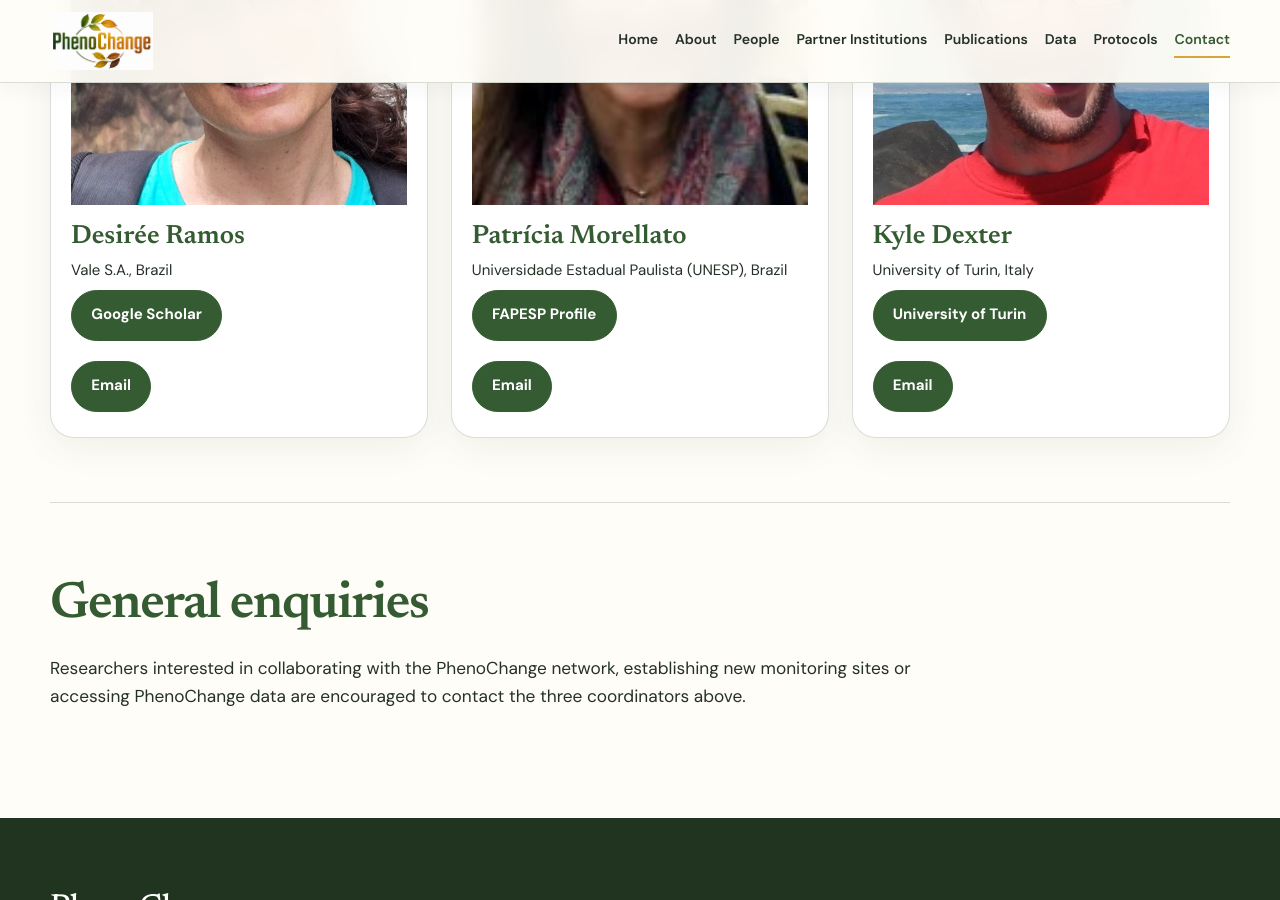
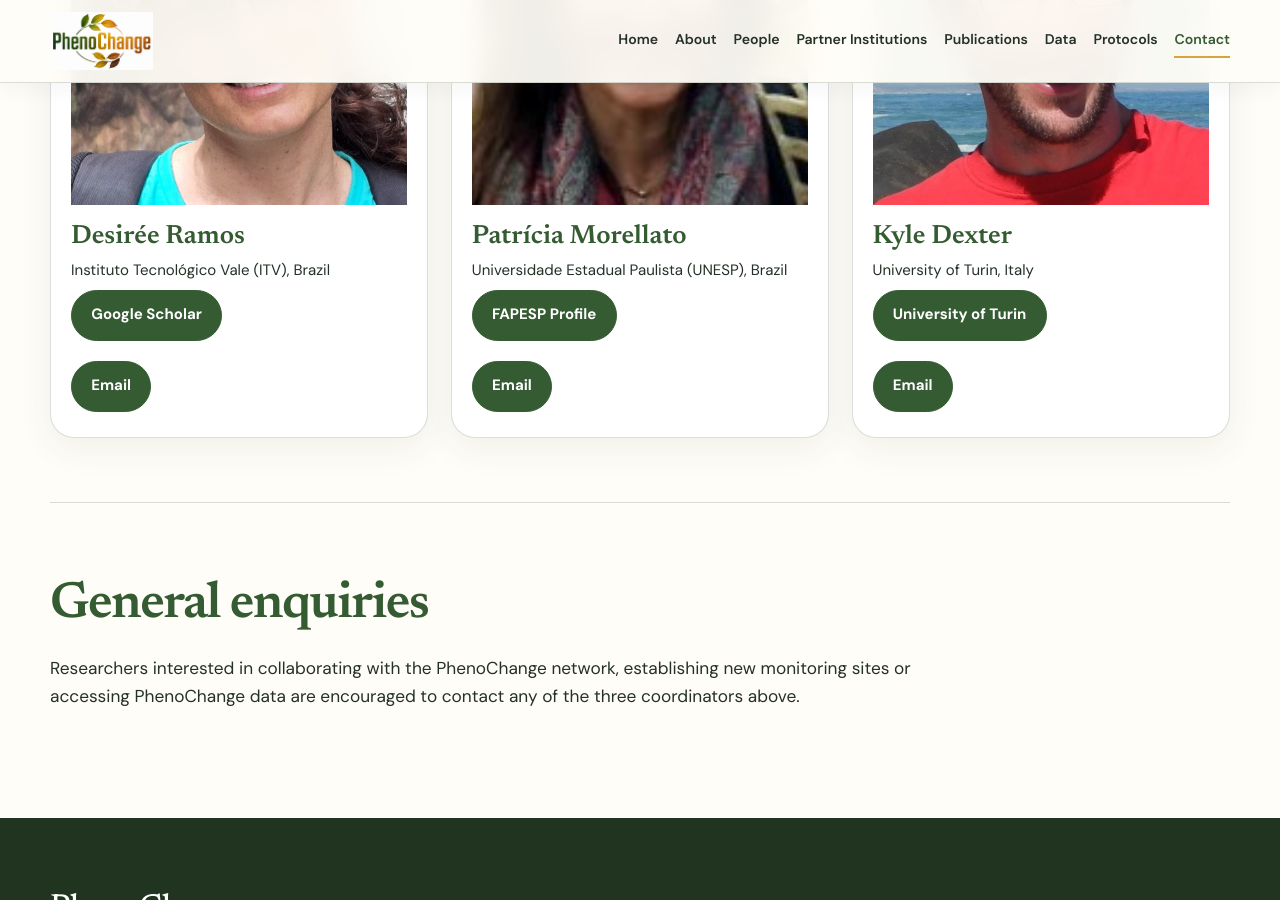
Before and after one commit to phenochange/phenochange.github.io, a Jekyll site: the page built from contact.md, in a window 1280 px wide and 900 px high, scrolled down 761 px. Built offline with Jekyll 4.4.1, drawn with Linux system fonts in a browser that asks for light colours; some of the changed text lies outside the part shown.

Commit message:
Add files via upload

```diff
--- a/contact.md
+++ b/contact.md
@@ -6,7 +6,7 @@ permalink: /contact/
 
 # Contact
 
-For enquiries about the PhenoChange network, collaborations, field sites, data access or establishing new monitoring sites, please contact the network coordinators.
+For enquiries about the PhenoChange network, collaborations, field sites, data access or establishing new monitoring sites, please contact one of the network coordinators.
 
 ---
 
@@ -20,7 +20,7 @@ For enquiries about the PhenoChange network, collaborations, field sites, data a
 
 ### Desirée Ramos
 
-Vale S.A., Brazil
+Instituto Tecnológico Vale (ITV), Brazil
 
 <a class="button" href="https://scholar.google.com/citations?user=-O9_YJUAAAAJ" target="_blank" rel="noopener">Google Scholar</a>
 
@@ -62,4 +62,4 @@ University of Turin, Italy
 
 ## General enquiries
 
-Researchers interested in collaborating with the PhenoChange network, establishing new monitoring sites or accessing PhenoChange data are encouraged to contact the three coordinators above.
+Researchers interested in collaborating with the PhenoChange network, establishing new monitoring sites or accessing PhenoChange data are encouraged to contact any of the three coordinators above.
```
Also changed, not shown: people.md (+2 -2 lines).
